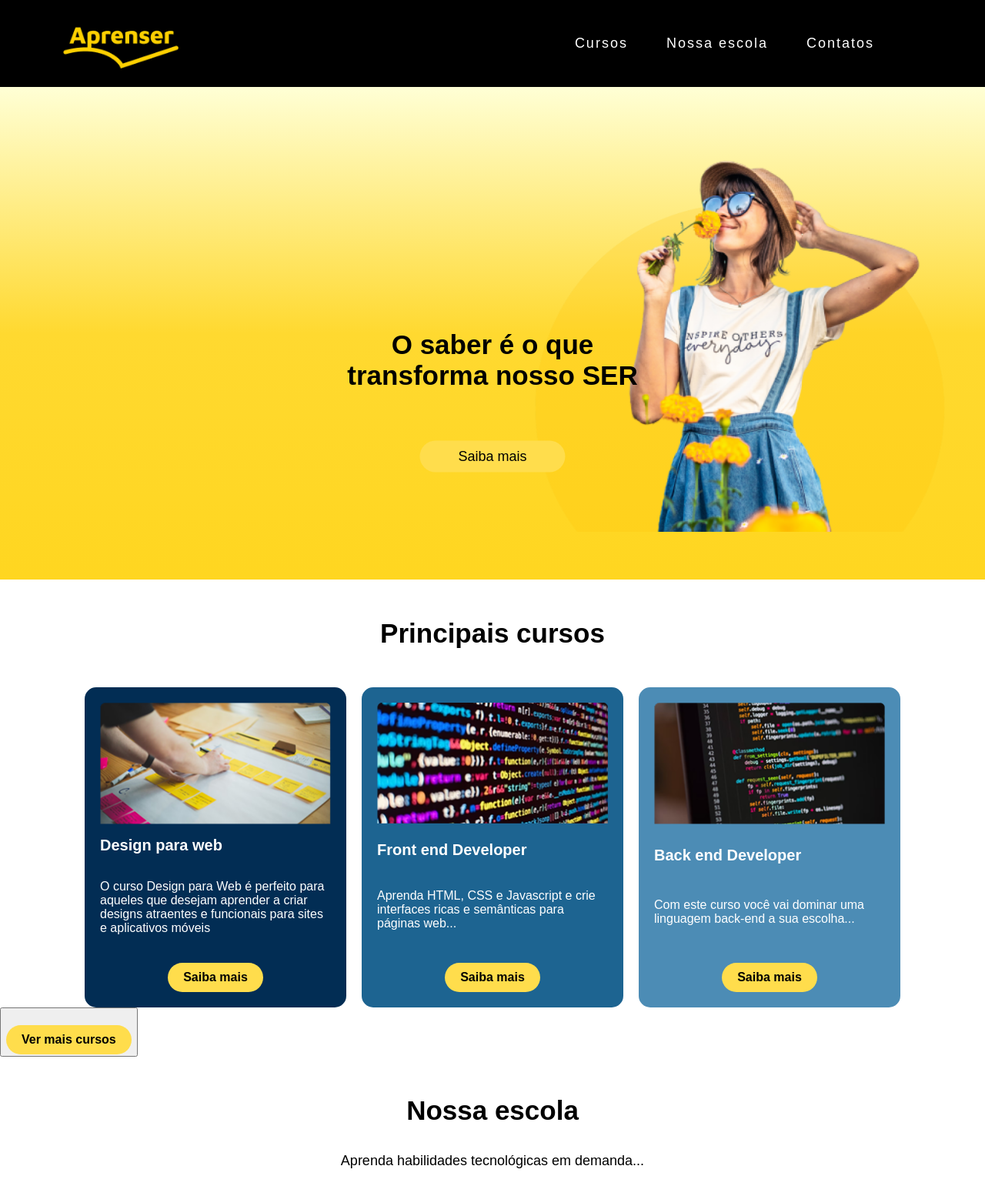
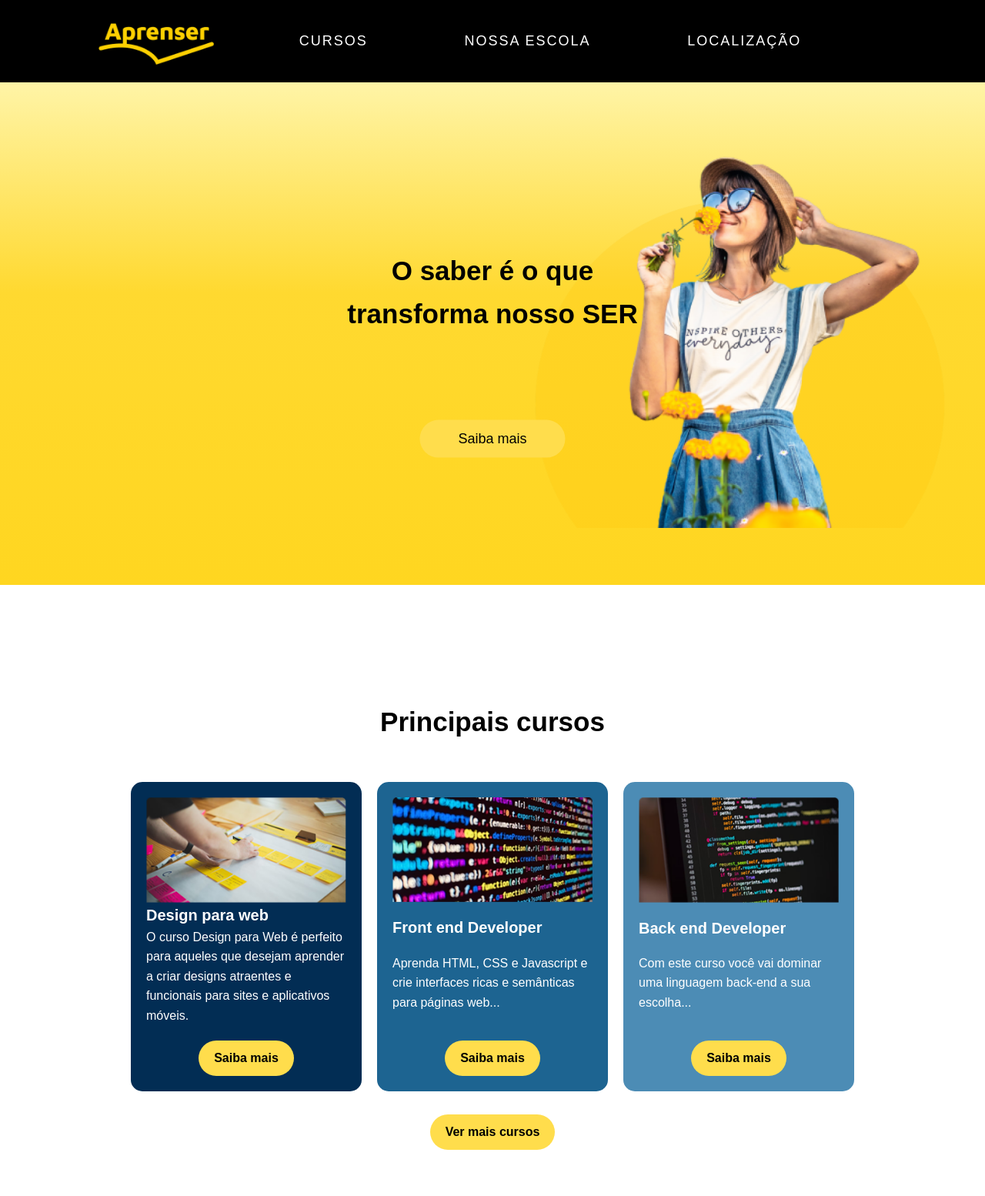
Before and after one commit to whoisnathaliamelo/curso-frontend, a plain HTML site: page Projeto-Aprenser/Index.html in a window 1280 px wide. Shown: the top 1554 px of the page at 77% size. Drawn offline with Linux system fonts and the light colour scheme.

Commit message:
ajustes finais

```diff
--- a/Projeto-Aprenser/Index.html
+++ b/Projeto-Aprenser/Index.html
@@ -1,70 +1,93 @@
 <!DOCTYPE html>
 <html lang="pt-BR">
   <head>
-    <link rel="stylesheet" href="Style.css">
-    <meta charset="UTF-8">
+    <link rel="stylesheet" href="Style.css" />
+    <meta charset="UTF-8" />
     <title>Projeto Aprenser</title>
   </head>
   <body>
     <header class="header">
       <div class="header-logo">
-      <img src="Imagens/logoAprenser.png" alt="Logo da página" class="imagem-1">
+        <img
+          src="Imagens/logoAprenser.png"
+          alt="Logo da página"
+          class="imagem-1"
+        />
       </div>
       <nav class="header-nav">
         <ul class="menu">
-        <li><a href="#" class="text">Cursos</a></li>
-        <li><a href="#" class="text">Nossa escola</a></li>
-        <li><a href="#" class="text">Contatos</a></li>
+          <li><a href="#cursos" class="text">Cursos</a></li>
+          <li><a href="#nossa-escola" class="text">Nossa escola</a></li>
+          <li><a href="#localizacao" class="text">Localização</a></li>
         </ul>
       </nav>
     </header>
-  <section class="section-1">
+    <section class="section-1" id="home">
       <article>
         <div>
-        <h1 class="titulo-1">O saber é o que<br>transforma nosso SER</h1>
+          <h1 class="titulo-1">O saber é o que<br />transforma nosso SER</h1>
           <p><a href="#" class="paragrafo-1">Saiba mais</a></p>
         </div>
       </article>
       <div class="section-2">
-      <img src="Imagens/HeroImage.png" class="imagem-2" alt="">
+        <img src="Imagens/HeroImage.png" class="imagem-2" alt="" />
       </div>
     </section>
-  <section>
+    <section id="cursos">
       <h1 class="titulo-2">Principais cursos</h1>
       <article>
         <div class="cards">
           <div class="card-1">
-        <img src="Imagens/curso-design.png" alt="">
+            <img src="Imagens/curso-design.png" alt="" />
             <h2 class="titulo-card-1">Design para web</h2>
-        <p class="paragrafo-card-1">O curso Design para Web é perfeito para aqueles que desejam aprender a criar designs atraentes e funcionais para sites e aplicativos móveis</p>
+            <p class="paragrafo-card-1">
+              O curso Design para Web é perfeito para aqueles que desejam
+              aprender a criar designs atraentes e funcionais para sites e
+              aplicativos móveis.
+            </p>
             <a href="#" class="link-card">Saiba mais</a>
           </div>
           <div class="card-2">
-        <img src="Imagens/curso-design-1.png" alt="">
+            <img src="Imagens/curso-design-1.png" alt="" />
             <h2 class="titulo-card-2">Front end Developer</h2>
-        <p class="paragrafo-card-2">Aprenda HTML, CSS e Javascript e crie interfaces ricas e semânticas para páginas web...</p>
+            <p class="paragrafo-card-2">
+              Aprenda HTML, CSS e Javascript e crie interfaces ricas e
+              semânticas para páginas web...
+            </p>
             <a href="#" class="link-card">Saiba mais</a>
           </div>
           <div class="card-3">
-        <img src="Imagens/curso-design-2.png" alt="">
+            <img src="Imagens/curso-design-2.png" alt="" />
             <h2 class="titulo-card-3">Back end Developer</h2>
-        <p class="paragrafo-card-3">Com este curso você vai dominar uma linguagem back-end a sua escolha...</p>
+            <p class="paragrafo-card-3">
+              Com este curso você vai dominar uma linguagem back-end a sua
+              escolha...
+            </p>
             <a href="#" class="link-card">Saiba mais</a>
           </div>
         </div>
-      <button><a href="#" class="ver-mais">Ver mais cursos</a></button>
+        <a href="#" class="ver-mais">Ver mais cursos</a>
       </article>
     </section>
-  <section>
-    <article>
+    <section id="nossa-escola">
+      <article class="nossa-escola">
         <h1 class="titulo-3">Nossa escola</h1>
-      <p class="paragrafo-2">Aprenda habilidades tecnológicas em demanda...</p>
-      <img src="Imagens/nossa-escola.png" class="imagem-3" alt="">
+        <p class="paragrafo-2">
+          Aprenda habilidades tecnológicas em demanda e alcance seus objetivos
+          de carreira com a nossa escola de tecnologia online. Oferecemos uma
+          ampla gama de cursos online, desde programação e desenvolvimento de
+          software até design gráfico e análise de dados. Nossos instrutores
+          experientes fornecerão a você um ambiente de aprendizado interativo e
+          de suporte para ajudá-lo a adquirir as habilidades necessárias para
+          ter sucesso em sua carreira. Inscreva-se agora e comece sua jornada
+          para se tornar um profissional de tecnologia bem-sucedido.
+        </p>
+        <img src="Imagens/nossa-escola.png" class="imagem-3" alt="" />
       </article>
     </section>
-  <section>
+    <section id="localizacao">
       <h1 class="titulo-4">Localização</h1>
-    <img src="Imagens/image.png" class="imagem-4" alt="">
+      <img src="Imagens/image.png" class="imagem-4" alt="" />
     </section>
     <footer>
       <p class="footer">Desenvolvido por Serliv</p>
--- a/Projeto-Aprenser/Style.css
+++ b/Projeto-Aprenser/Style.css
@@ -1,51 +1,89 @@
-body {
+/* Reset básico */
+* {
   margin: 0;
   padding: 0;
-    font-family: Arial, sans-serif;
+  box-sizing: border-box;
 }
 
+body {
+  font-family: Arial, sans-serif;
+  line-height: 1.6;
+}
+
+/* Estilos do Header */
 .header {
   background-color: black;
   display: flex;
   justify-content: space-between;
   align-items: center;
-    padding: 20px;
+  padding: 15px 10%;
+  position: fixed;
+  top: 0;
+  left: 0;
+  right: 0;
+  z-index: 1000; /* Para garantir que fique acima de outros elementos */
 }
 
-.header-logo {
-    margin-left: 5%;
-}
-
-.imagem-1 {
+.header-logo img {
   max-width: 150px;
+  height: auto;
 }
 
 .header-nav {
-    margin-right: 10%;
-    text-decoration: none;
+  display: flex;
+  justify-content: flex-end;
+  align-items: center;
+  width: 100%;
 }
 
 .menu {
-    font-family: sans-serif;
-    font-size: 18px;
   display: flex;
-    gap: 50px;
+  justify-content: space-evenly;
+  width: 100%;
   list-style-type: none;
-    letter-spacing: 2px;
+}
+
+.menu li {
+  padding: 10px 15px;
 }
 
 .text {
   color: white;
   text-decoration: none;
+  font-size: 18px;
+  letter-spacing: 2px;
+  text-transform: uppercase;
+  transition: color 0.3s;
 }
 
+.text:hover {
+  color: #ffd620; /* Cor de hover no texto */
+}
+
+/* Seções */
+section {
+  padding-top: 100px; /* Adiciona espaço suficiente para não cobrir o conteúdo */
+}
+
+#cursos,
+#nossa-escola,
+#localizacao {
+  padding-top: 100px; /* Garantir que as seções comecem abaixo do menu fixo */
+}
+
+/* Estilo do background da Section-1 */
 .section-1 {
   display: flex;
   justify-content: center;
   align-items: center;
-    height: 80vh;
-    background: linear-gradient(to bottom, #FFFFD5, #FFD930, #FFD620);
-    position: relative; /* Essencial para o posicionamento do texto */
+  height: 95vh;
+  background: linear-gradient(
+    to bottom,
+    #ffffd5,
+    #ffd930,
+    #ffd620
+  ); /* Gradiente amarelo */
+  position: relative;
 }
 
 .imagem-2 {
@@ -57,18 +95,18 @@ body {
 }
 
 .titulo-1 {
-    position: absolute; /* Faz o texto ficar sobre a imagem */
+  position: absolute;
   top: 50%;
   left: 50%;
-    transform: translate(-50%, -50%); /* Centraliza o texto verticalmente */
+  transform: translate(-50%, -50%);
   font-size: 35px;
   color: #000000;
-    z-index: 10; /* Coloca o texto acima da imagem */
+  z-index: 10;
   text-align: center;
 }
 
 .paragrafo-1 {
-    position: absolute; /* Faz o texto ficar sobre a imagem */
+  position: absolute;
   top: 75%;
   left: 50%;
   transform: translate(-50%, -50%);
@@ -76,12 +114,13 @@ body {
   color: #000000;
   z-index: 10;
   text-align: center;
-    background-color: #FFDD4C;
-    padding: 10px 50px; /* Adiciona um pouco de espaçamento interno */
+  background-color: #ffdd4c;
+  padding: 10px 50px;
   border-radius: 30px;
   text-decoration: none;
 }
 
+/* Estilos dos cursos */
 .titulo-2 {
   text-align: center;
   margin-top: 50px;
@@ -95,77 +134,97 @@ body {
   margin-top: 50px;
 }
 
-.card-1, .card-2, .card-3 {
+.card-1,
+.card-2,
+.card-3 {
   width: 300px;
   height: auto;
   text-align: center;
   padding: 20px;
   border-radius: 15px;
   display: flex;
-    flex-direction: column; /* Organiza os elementos de forma vertical */
-    justify-content: space-between; /* Distribui os itens dentro do card */
+  flex-direction: column;
+  justify-content: space-between;
 }
 
 .card-1 {
-    background-color: #022D54;
+  background-color: #022d54;
 }
 
 .card-2 {
-    background-color: #1D6491;
+  background-color: #1d6491;
 }
 
 .card-3 {
-    background-color: #4C8CB5;
+  background-color: #4c8cb5;
 }
 
-.titulo-card-1, .titulo-card-2, .titulo-card-3 {
+.titulo-card-1,
+.titulo-card-2,
+.titulo-card-3 {
   font-size: 20px;
-    color: #FFFFFF;
+  color: #ffffff;
   text-align: left;
 }
 
-.paragrafo-card-1, .paragrafo-card-2, .paragrafo-card-3 {
+.paragrafo-card-1,
+.paragrafo-card-2,
+.paragrafo-card-3 {
   font-size: 16px;
-    color: #FFFFFF;
+  color: #ffffff;
   text-align: left;
 }
 
 .link-card {
   padding: 10px 20px;
-    background-color: #FFDD4C;
+  background-color: #ffdd4c;
   color: #000000;
   text-decoration: none;
   border-radius: 30px;
   font-weight: bold;
   display: inline-block;
-    align-self: center; /* Garante que o link fique centralizado */
-    margin-top: 20px; /* Adiciona um pouco de espaço em cima do link */
+  align-self: center;
+  margin-top: 20px;
 }
 
-.ver-mais{
+article {
+  text-align: center;
+}
+
+.ver-mais {
   text-decoration: none;
-    text-align: center;
   color: #000000;
   font-weight: bold;
   font-size: 16px;
   padding: 10px 20px;
-    background-color: #FFDD4C;
+  background-color: #ffdd4c;
   border-radius: 30px;
   display: inline-block;
-    margin-top: 20px;
-    outline: none;
-    border: none;
+  margin-top: 30px;
+  margin-bottom: 40px;
 }
+
+.nossa-escola {
+  background-color: #004b71;
+}
+
 .titulo-3 {
-    text-align: center;
-    margin-top: 50px;
-    font-size: 35px;
+  text-align: left;
+  font-size: 25px;
+  padding: 30px 30px;
+  color: white;
+  margin-bottom: 10px;
 }
 
 .paragrafo-2 {
-    text-align: center;
-    font-size: 18px;
-    margin-top: 20px;
+  text-align: left;
+  padding: 30px 30px;
+  margin-top: -70px;
+  font-size: 20px;
+  position: absolute;
+  color: white;
+  width: 850px;
+  height: 360px;
 }
 
 .imagem-3 {
@@ -173,25 +232,67 @@ body {
   height: auto;
   border-radius: 15px;
   margin-top: 20px;
+  margin-bottom: -3px;
+  margin-left: 40%;
 }
 
 .titulo-4 {
   text-align: center;
-    font-size: 30px;
+  font-size: 35px;
   margin-top: 50px;
 }
 
 .imagem-4 {
-    max-width: 100%;
+  max-width: 80%;
   height: auto;
   border-radius: 15px;
   margin-top: 20px;
+  display: block;
+  margin: 0 auto;
 }
 
 footer {
   text-align: center;
-    background-color: black;
-    color: white;
+  background-color: #f8f8f8;
+  color: black;
   padding: 20px;
   margin-top: 50px;
 }
+
+/* Media Queries */
+@media (max-width: 768px) {
+  .header {
+    padding: 15px 5%;
+  }
+
+  .header-logo img {
+    max-width: 120px;
+  }
+
+  .menu {
+    flex-direction: column;
+    gap: 15px;
+  }
+
+  .menu li {
+    padding: 10px 0;
+  }
+
+  .text {
+    font-size: 16px;
+  }
+}
+
+@media (max-width: 480px) {
+  .text {
+    font-size: 14px;
+  }
+
+  .header {
+    padding: 10px 5%;
+  }
+
+  .header-logo img {
+    max-width: 100px;
+  }
+}
```
Lines whose indentation alone changed are shown as unchanged.
